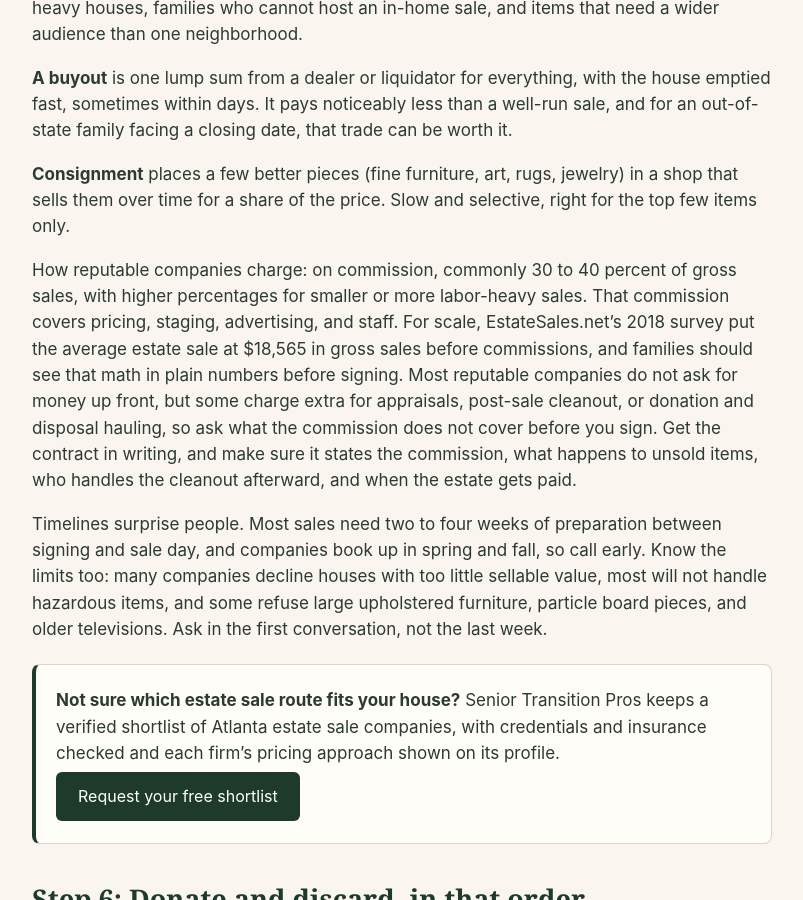
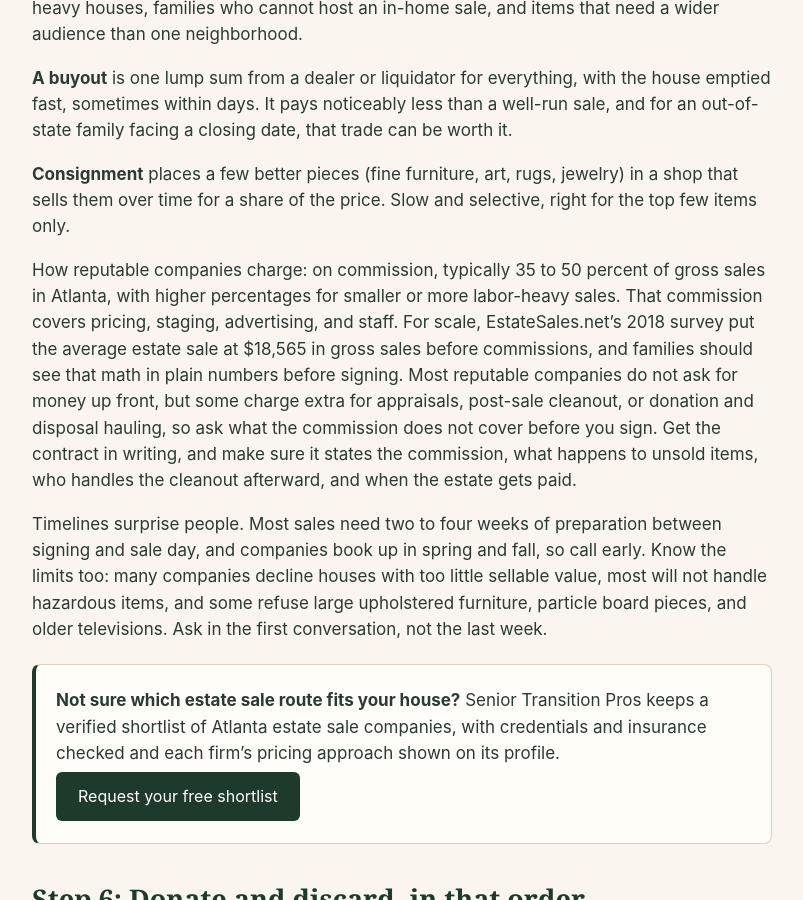
Before and after one commit to youragentzach/seniortransitionpros, a Jekyll site: the page guide-cleanout-parents-house-atlanta.html, which Jekyll copies as it is, in a window 1280 px wide and 900 px high, scrolled down 4937 px. Shown: the whole window, without its empty margins (238-1041 px from the left). Built offline with Jekyll 4.4.1, drawn with Linux system fonts in a browser that asks for light colours; some of the changed text lies outside the part shown.

Commit message:
Align cleanout guide estate commission range with Guide 2

```diff
--- a/guide-cleanout-parents-house-atlanta.html
+++ b/guide-cleanout-parents-house-atlanta.html
@@ -39,7 +39,7 @@
       "name": "What do estate sale companies charge in Atlanta?",
       "acceptedAnswer": {
         "@type": "Answer",
-        "text": "Most reputable Atlanta estate sale companies work on commission, commonly 30 to 40 percent of gross sales, with higher percentages for smaller or more labor-heavy sales. The commission usually covers pricing, staging, advertising, and staffing. Some companies charge extra for appraisals, post-sale cleanout, or donation and disposal hauling, so ask what the commission does not cover before you sign."
+        "text": "Most reputable Atlanta estate sale companies work on commission, typically 35 to 50 percent of gross sales in Atlanta, with higher percentages for smaller or more labor-heavy sales. The commission usually covers pricing, staging, advertising, and staffing. Some companies charge extra for appraisals, post-sale cleanout, or donation and disposal hauling, so ask what the commission does not cover before you sign."
       }
     },
     {
@@ -238,7 +238,7 @@
   <p><b>An online auction</b> sells item by item to bidders, with pickup at the house. It suits collectible-heavy houses, families who cannot host an in-home sale, and items that need a wider audience than one neighborhood.</p>
   <p><b>A buyout</b> is one lump sum from a dealer or liquidator for everything, with the house emptied fast, sometimes within days. It pays noticeably less than a well-run sale, and for an out-of-state family facing a closing date, that trade can be worth it.</p>
   <p><b>Consignment</b> places a few better pieces (fine furniture, art, rugs, jewelry) in a shop that sells them over time for a share of the price. Slow and selective, right for the top few items only.</p>
-  <p>How reputable companies charge: on commission, commonly 30 to 40 percent of gross sales, with higher percentages for smaller or more labor-heavy sales. That commission covers pricing, staging, advertising, and staff. For scale, EstateSales.net&rsquo;s 2018 survey put the average estate sale at $18,565 in gross sales before commissions, and families should see that math in plain numbers before signing. Most reputable companies do not ask for money up front, but some charge extra for appraisals, post-sale cleanout, or donation and disposal hauling, so ask what the commission does not cover before you sign. Get the contract in writing, and make sure it states the commission, what happens to unsold items, who handles the cleanout afterward, and when the estate gets paid.</p>
+  <p>How reputable companies charge: on commission, typically 35 to 50 percent of gross sales in Atlanta, with higher percentages for smaller or more labor-heavy sales. That commission covers pricing, staging, advertising, and staff. For scale, EstateSales.net&rsquo;s 2018 survey put the average estate sale at $18,565 in gross sales before commissions, and families should see that math in plain numbers before signing. Most reputable companies do not ask for money up front, but some charge extra for appraisals, post-sale cleanout, or donation and disposal hauling, so ask what the commission does not cover before you sign. Get the contract in writing, and make sure it states the commission, what happens to unsold items, who handles the cleanout afterward, and when the estate gets paid.</p>
   <p>Timelines surprise people. Most sales need two to four weeks of preparation between signing and sale day, and companies book up in spring and fall, so call early. Know the limits too: many companies decline houses with too little sellable value, most will not handle hazardous items, and some refuse large upholstered furniture, particle board pieces, and older televisions. Ask in the first conversation, not the last week.</p>
 
   <div class="callout">
@@ -312,7 +312,7 @@
   <div class="table-scroll"><table>
     <tr><th style="width:22%">Pro</th><th style="width:38%">Hire them when</th><th>Typical Atlanta pricing</th></tr>
     <tr><td><b><a href="https://seniortransitionpros.com/?path=planning#start">Senior move manager</a></b></td><td>A parent is moving to senior living or a smaller home and the family needs the move managed</td><td>$60 to $125 per hour, usually quoted by the job; a full move can run several thousand dollars</td></tr>
-    <tr><td><b><a href="https://seniortransitionpros.com/?path=estate#start">Estate sale company</a></b></td><td>The house is full and the family wants the contents sold and the home emptied</td><td>Commonly 30 to 40 percent of gross sales, higher for smaller sales; EstateSales.net&rsquo;s 2018 survey put the average sale at $18,565 before commissions</td></tr>
+    <tr><td><b><a href="https://seniortransitionpros.com/?path=estate#start">Estate sale company</a></b></td><td>The house is full and the family wants the contents sold and the home emptied</td><td>Typically 35 to 50 percent of gross sales in Atlanta, higher for smaller sales; EstateSales.net&rsquo;s 2018 survey put the average sale at $18,565 before commissions</td></tr>
     <tr><td><b><a href="https://seniortransitionpros.com/?path=unsure#start">Aging life care manager</a></b></td><td>Care decisions are driving the move, or siblings disagree about what a parent needs</td><td>Hourly or assessment-based fees, which vary by practice; ALCA members work only for the family, and the association&rsquo;s Code of Ethics prohibits them from accepting or giving referral fees</td></tr>
     <tr><td><b>SRES realtor</b> <span class="fine">(coming soon)</span></td><td>The home will be sold, especially by an out-of-state family or an estate</td><td>Standard listing commission on the sale; the early pricing and repair advice is free</td></tr>
     <tr><td><b>Estate cleanout crew</b> <span class="fine">(coming soon)</span></td><td>After the sale and donations, when what remains just needs to go</td><td>Priced by volume or by the job; a full house cleanout is often one or two days of work</td></tr>
@@ -322,7 +322,7 @@
   <h3>Can I sell things before probate?</h3>
   <p>Sorting, cleaning, and securing the home can start right away. Selling or giving away valuable property should wait until the probate court has opened the estate and issued Letters Testamentary or Letters of Administration, because those letters are the legal authority to act for the estate. Selling significant assets before they are issued can create problems with creditors and with the estate accounting, so ask a Georgia probate attorney first if you are unsure.</p>
   <h3>What do estate sale companies charge in Atlanta?</h3>
-  <p>Most reputable Atlanta estate sale companies work on commission, commonly 30 to 40 percent of gross sales, with higher percentages for smaller or more labor-heavy sales. The commission usually covers pricing, staging, advertising, and staffing. Some companies charge extra for appraisals, post-sale cleanout, or donation and disposal hauling, so ask what the commission does not cover before you sign.</p>
+  <p>Most reputable Atlanta estate sale companies work on commission, typically 35 to 50 percent of gross sales in Atlanta, with higher percentages for smaller or more labor-heavy sales. The commission usually covers pricing, staging, advertising, and staffing. Some companies charge extra for appraisals, post-sale cleanout, or donation and disposal hauling, so ask what the commission does not cover before you sign.</p>
   <h3>How long does it take to clean out a house in Atlanta?</h3>
   <p>Most families finish in about 6 to 12 weeks. Weeks 1 to 2 go to securing the home and opening the estate, weeks 2 to 6 to sorting and family claims, the sale itself usually runs one weekend, and listing prep happens once the house is empty. A buyout can empty a house in days when a deadline matters more than the price.</p>
   <h3>What if my parent is still living and moving to assisted living?</h3>
```
